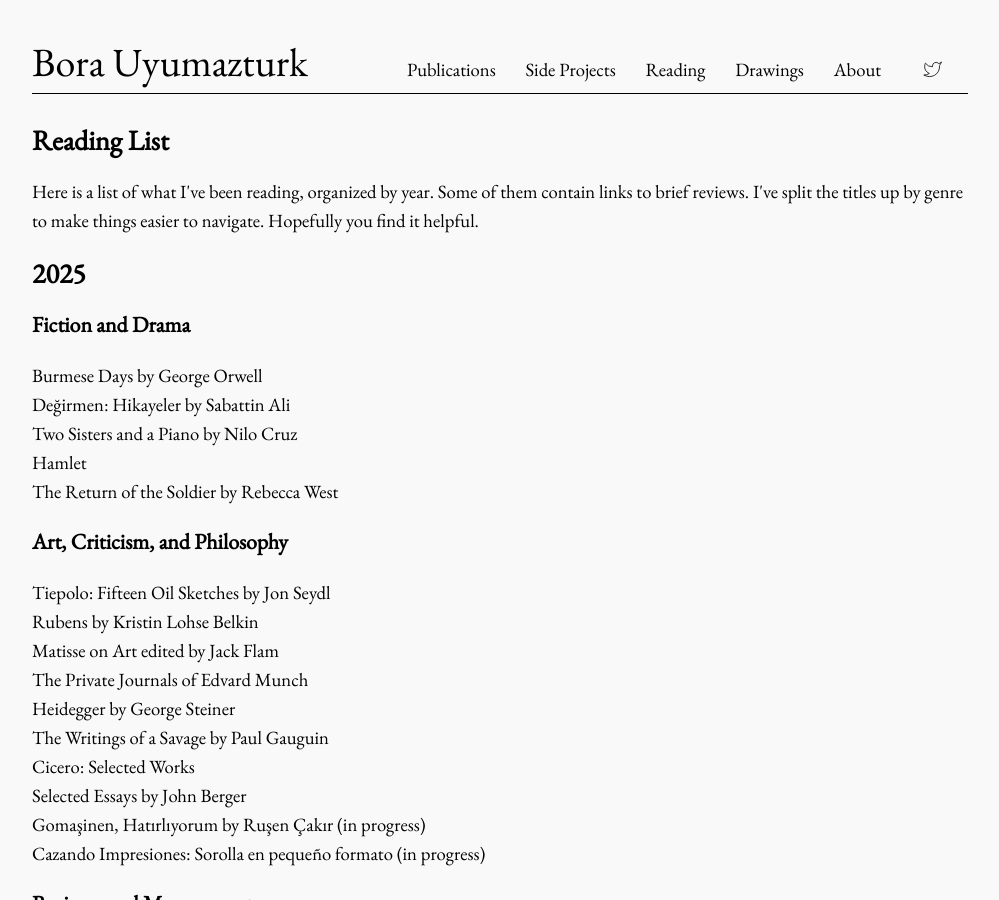
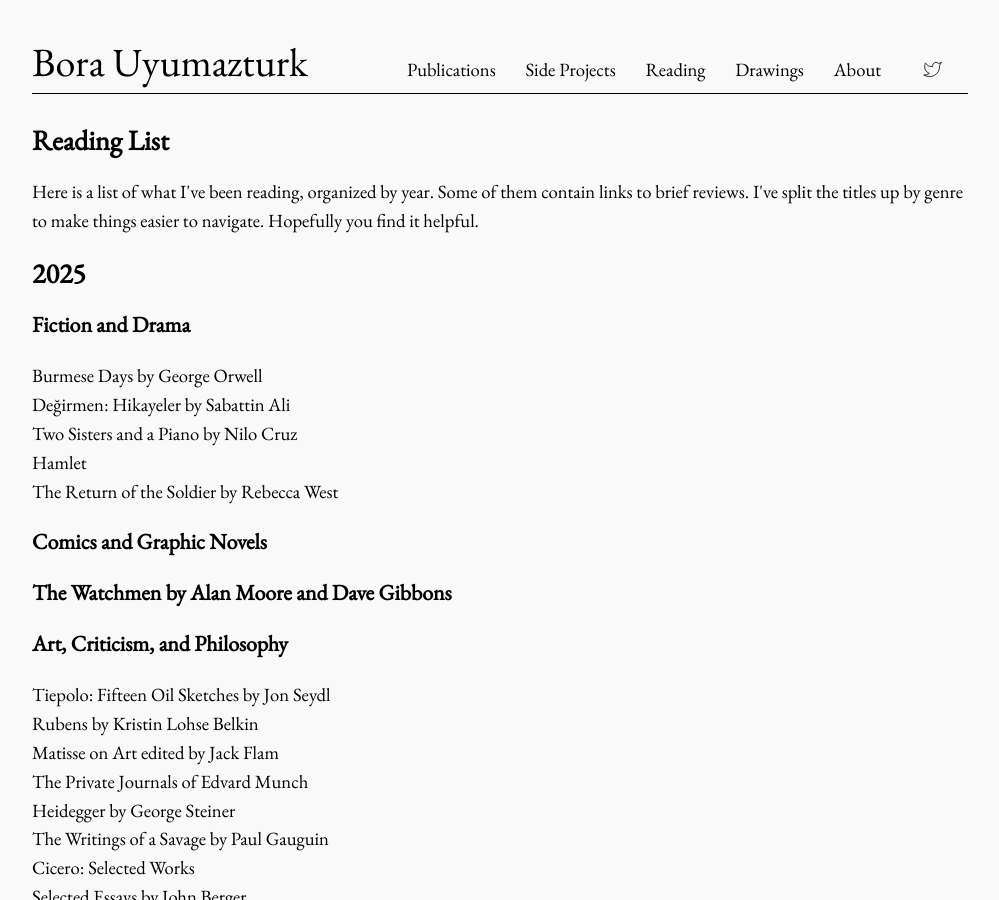
Before and after one commit to bora-uyumazturk/bora-uyumazturk.github.io, a Jekyll site: the page built from reading.html, in a window 1280 px wide and 900 px high. Shown: the whole window, without its empty margins (140-1139 px from the left). Built offline with Jekyll 4.4.1, drawn with Linux system fonts in a browser that asks for light colours.

Commit message:
Update reading.html

```diff
--- a/reading.html
+++ b/reading.html
@@ -21,6 +21,10 @@
   Two Sisters and a Piano by Nilo Cruz <br>
   Hamlet <br>
   The Return of the Soldier by Rebecca West
+
+  <h3>Comics and Graphic Novels<h3>
+
+    The Watchmen by Alan Moore and Dave Gibbons
 
   <h3>Art, Criticism, and Philosophy</h3>
 
```
